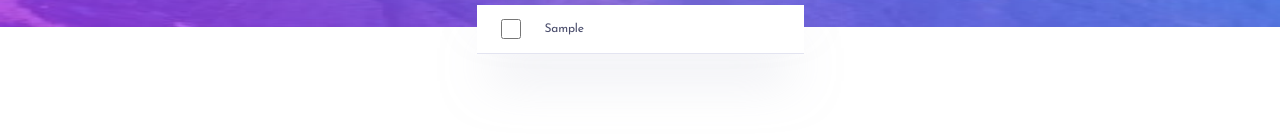
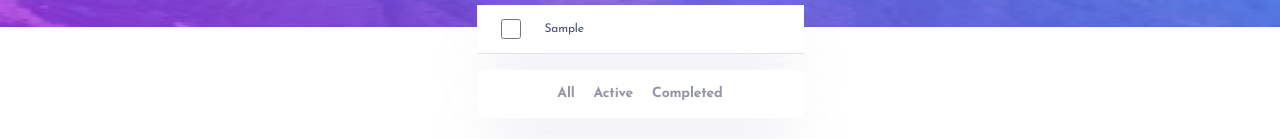
Before and after one commit to gigakhrz/Todo-app, a React (Vite) app: page / in a window 1280 px wide. Both pictures are taken after typing "Sample" into the empty fields and a click on the button 505 px from the left and 138 px from the top of the page. Shown: the part 173-312 px from the top of the page. Built offline with nearby package versions, Linux system fonts and the light colour scheme.

Commit message:
add delete function in todoslice state and use it on icon, add choose compnent 'all active completed'

```diff
--- a/package.json
+++ b/package.json
@@ -15,6 +15,7 @@
     "react": "^18.2.0",
     "react-dom": "^18.2.0",
     "react-redux": "^8.0.7",
+    "react-router-dom": "^6.12.1",
     "styled-components": "^6.0.0-rc.3"
   },
   "devDependencies": {
--- /dev/null
+++ b/src/Components/ChooseTodos.tsx
@@ -0,0 +1,40 @@
+import { useSelector } from "react-redux";
+import styled from "styled-components";
+import { RootState } from "../features/store";
+
+const ChooseTodos = (): JSX.Element => {
+  const mode = useSelector((store: RootState) => store.lightMode.dark);
+
+  return (
+    <ChooseContainer mode={mode}>
+      <p>All</p>
+      <p>Active</p>
+      <p>Completed</p>
+    </ChooseContainer>
+  );
+};
+export default ChooseTodos;
+
+const ChooseContainer = styled.nav<{ mode: boolean }>`
+  width: 327px;
+  height: 48px;
+  background-color: ${(props) => (props.mode ? "#25273D" : "white")};
+  box-shadow: ${(props) =>
+    props.mode
+      ? " 0px 35px 50px -15px rgba(0, 0, 0, 0.5)"
+      : " 0px 35px 50px -15px rgba(194, 195, 214, 0.5)"};
+
+  border-radius: 5px;
+  display: flex;
+  align-items: center;
+  justify-content: center;
+  gap: 19px;
+
+  p {
+    font-size: 14px;
+    font-weight: 700;
+    line-height: 14px;
+    letter-spacing: -0.19px;
+    color: #9495a5;
+  }
+`;
--- a/src/Components/Todo.tsx
+++ b/src/Components/Todo.tsx
@@ -1,8 +1,9 @@
 import { useDispatch, useSelector } from "react-redux";
 import styled from "styled-components";
-import { createTodo, completed } from "../features/todoSlice";
+import { createTodo, completed, deleteTodo } from "../features/todoSlice";
 import { RootState } from "../features/store";
 import { useState } from "react";
+import ChooseTodos from "./ChooseTodos";
 
 const Todo = (): JSX.Element => {
   const tasks = useSelector((store: RootState) => store.createTodo.tasks);
@@ -35,8 +36,8 @@ const Todo = (): JSX.Element => {
       </form>
       <ul className="list">
         {tasks.map((task) => (
-          <TaskDiv mode={mode} done={task.done}>
-            <li key={task.id} className="todo">
+          <TaskDiv mode={mode} done={task.done} key={task.id}>
+            <li className="todo">
               <input
                 className="isDone"
                 type="checkbox"
@@ -44,7 +45,12 @@ const Todo = (): JSX.Element => {
               />
               <p>{task.text}</p>
 
-              <svg xmlns="http://www.w3.org/2000/svg" width="18" height="18">
+              <svg
+                onClick={() => dispatch(deleteTodo(task.id))}
+                xmlns="http://www.w3.org/2000/svg"
+                width="18"
+                height="18"
+              >
                 <path
                   fill="#494C6B"
                   fillRule="evenodd"
@@ -56,6 +62,7 @@ const Todo = (): JSX.Element => {
           </TaskDiv>
         ))}
       </ul>
+      {tasks.length > 0 ? <ChooseTodos /> : null}
     </TodoContainer>
   );
 };
--- a/src/features/todoSlice.ts
+++ b/src/features/todoSlice.ts
@@ -33,8 +33,12 @@ const todoSlice = createSlice({
         task.done = !task.done;
       }
     },
+
+    deleteTodo: (state, action: PayloadAction<number>) => {
+      state.tasks = state.tasks.filter((task) => task.id != action.payload);
+    },
   },
 });
 
-export const { createTodo, completed } = todoSlice.actions;
+export const { createTodo, completed, deleteTodo } = todoSlice.actions;
 export default todoSlice.reducer;
```
Also changed, not shown: src/Components/ActiveTodos.tsx (added, +8 -0 lines), 1 other file (tests, documents, lock files or other folders).
